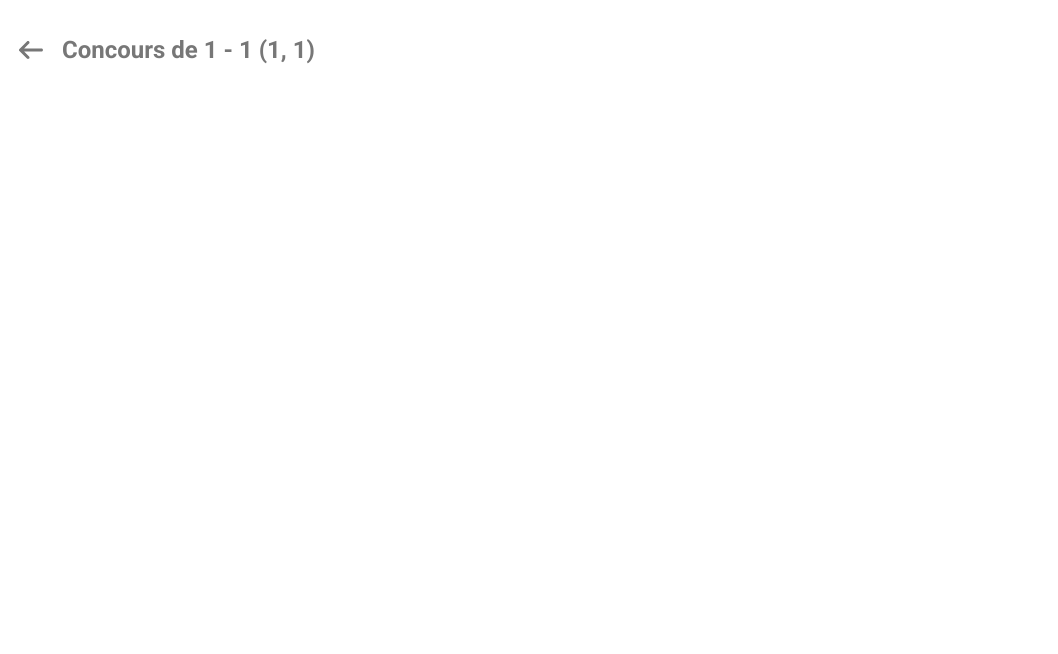
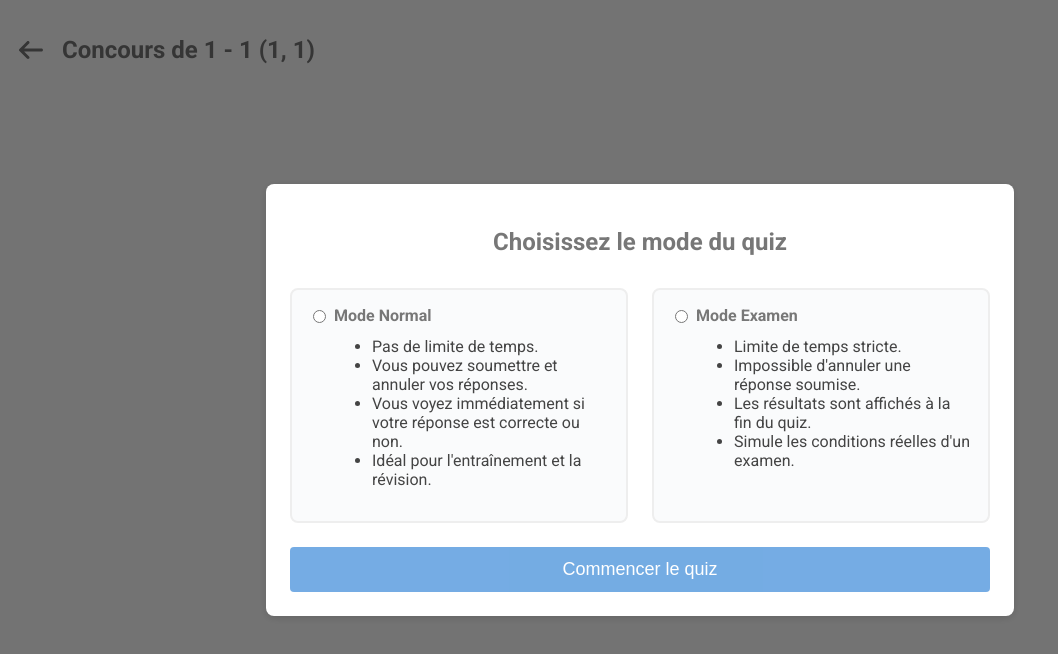
Before and after one commit to mohamedMohaffed/ConcourMaroc, a React (Vite) app in the folder frontend/: page /concours/1/1/1/1/concour in a window 1280 px wide. Shown: the top 654 px of the page, without its empty margins (0-1058 px from the left). Built offline with nearby package versions, Linux system fonts and the light colour scheme; no server answers.

Commit message:
add ModeSelect

```diff
--- a/frontend/src/pages/Quiz/Quiz.jsx
+++ b/frontend/src/pages/Quiz/Quiz.jsx
@@ -2,14 +2,29 @@ import useApi from '../../hooks/useApi';
 import { Link, useParams } from 'react-router-dom';
 import { FontAwesomeIcon } from '@fortawesome/react-fontawesome';
 import { faArrowLeft } from '@fortawesome/free-solid-svg-icons';
+import { useState } from 'react';
 import './Quiz.css';
-
+import ModeSelect from './components/ModeSelect/ModeSelect';
 const Quiz =()=>{
     const { niveau_slug, universite_slug, year_slug,subject_slug } = useParams();
-    const { data, error, loading } = useApi(`/concour/${niveau_slug}/${universite_slug}/${year_slug}/${subject_slug}/concour/`);
-    console.log(data)
+    // const { data, error, loading } = useApi(`/concour/${niveau_slug}/${universite_slug}/${year_slug}/${subject_slug}/concour/`);
+    // console.log(data)
+    const [isModeSelect,setIsModeSelect] = useState(true);
+    const [quizMode, setQuizMode] = useState("");
     return(
+
         <div className="quiz__header">
+            {isModeSelect &&
+                <ModeSelect
+                    mode={quizMode}
+                    setMode={setQuizMode}
+                    onConfirm={() => {
+                        setIsModeSelect(false);
+                        // Additional logic for starting the quiz with the selected mode
+                        console.log("Starting quiz in mode:", quizMode);
+                    }}
+                />
+            }
              <Link to={`/concours/${niveau_slug}/${universite_slug}/${year_slug}/matieres`}>
                     <FontAwesomeIcon
                     icon={faArrowLeft}
--- /dev/null
+++ b/frontend/src/pages/Quiz/components/ModeSelect/ModeSelect.css
@@ -0,0 +1,85 @@
+.quiz__mode-overlay {
+  position: fixed;
+  z-index: 1000;
+  top: 0;
+  left: 0;
+  width: 100vw;
+  height: 100vh;
+  background: rgba(0, 0, 0, 0.55);
+  display: flex;
+  align-items: center;
+  justify-content: center;
+}
+
+.quiz__mode-select {
+  max-width: 700px;
+  width: 95%;
+  background: #fff;
+  border-radius: 8px;
+  box-shadow: 0 2px 8px #0002;
+  padding: 24px;
+  position: relative;
+}
+
+.quiz__mode-select h2 {
+  text-align: center;
+}
+
+.quiz__mode-options {
+  display: flex;
+  gap: 24px;
+  justify-content: space-between;
+  margin: 32px 0 24px 0;
+}
+
+.quiz__mode-option {
+  flex: 1;
+  border: 2px solid #eee;
+  border-radius: 8px;
+  padding: 16px;
+  background: #fafbfc;
+  transition: border 0.2s, background 0.2s;
+  cursor: pointer;
+}
+
+.quiz__mode-option.active {
+  border: 2px solid #1976d2;
+  background: #e3f0fc;
+}
+
+.quiz__mode-option label {
+  display: flex;
+  align-items: center;
+  cursor: pointer;
+}
+
+.quiz__mode-option input[type="radio"] {
+  margin-right: 8px;
+}
+
+.quiz__mode-option ul {
+  margin-left: 24px;
+  margin-top: 12px;
+  color: #444;
+}
+
+.quiz__mode-submit-btn {
+  width: 100%;
+  padding: 12px 0;
+  background: #1976d2;
+  color: #fff;
+  border: none;
+  border-radius: 4px;
+  font-size: 18px;
+  cursor: pointer;
+  transition: background 0.2s;
+}
+
+.quiz__mode-submit-btn:disabled {
+  cursor: not-allowed;
+  opacity: 0.6;
+}
+
+.quiz__mode-submit-btn:not(:disabled):hover {
+  background: #145a9e;
+}
--- /dev/null
+++ b/frontend/src/pages/Quiz/components/ModeSelect/ModeSelect.jsx
@@ -0,0 +1,68 @@
+import React from "react";
+import './ModeSelect.css'
+
+const ModeSelect = ({ mode, setMode, onConfirm }) => (
+
+  <div className="quiz__mode-overlay">
+    <div className="quiz__mode-select">
+      <h2>Choisissez le mode du quiz</h2>
+      <div className="quiz__mode-options">
+        {/* Mode Normal */}
+        <div
+          className={`quiz__mode-option ${mode === "normal" ? "active" : ""}`}
+          onClick={() => setMode("normal")}
+        >
+          <label>
+            <input
+              type="radio"
+              name="quiz_mode"
+              value="normal"
+              checked={mode === "normal"}
+              onChange={() => setMode("normal")}
+            />
+            <b>Mode Normal</b>
+          </label>
+          <ul>
+            <li>Pas de limite de temps.</li>
+            <li>Vous pouvez soumettre et annuler vos réponses.</li>
+            <li>Vous voyez immédiatement si votre réponse est correcte ou non.</li>
+            <li>Idéal pour l'entraînement et la révision.</li>
+          </ul>
+        </div>
+
+        {/* Mode Examen */}
+        <div
+          className={`quiz__mode-option ${mode === "exam" ? "active" : ""}`}
+          onClick={() => setMode("exam")}
+        >
+          <label>
+            <input
+              type="radio"
+              name="quiz_mode"
+              value="exam"
+              checked={mode === "exam"}
+              onChange={() => setMode("exam")}
+            />
+            <b>Mode Examen</b>
+          </label>
+          <ul>
+            <li>Limite de temps stricte.</li>
+            <li>Impossible d'annuler une réponse soumise.</li>
+            <li>Les résultats sont affichés à la fin du quiz.</li>
+            <li>Simule les conditions réelles d'un examen.</li>
+          </ul>
+        </div>
+      </div>
+
+      <button
+        className="quiz__mode-submit-btn"
+        disabled={!mode}
+        onClick={onConfirm}
+      >
+        Commencer le quiz
+      </button>
+    </div>
+  </div>
+);
+
+export default ModeSelect;
```
